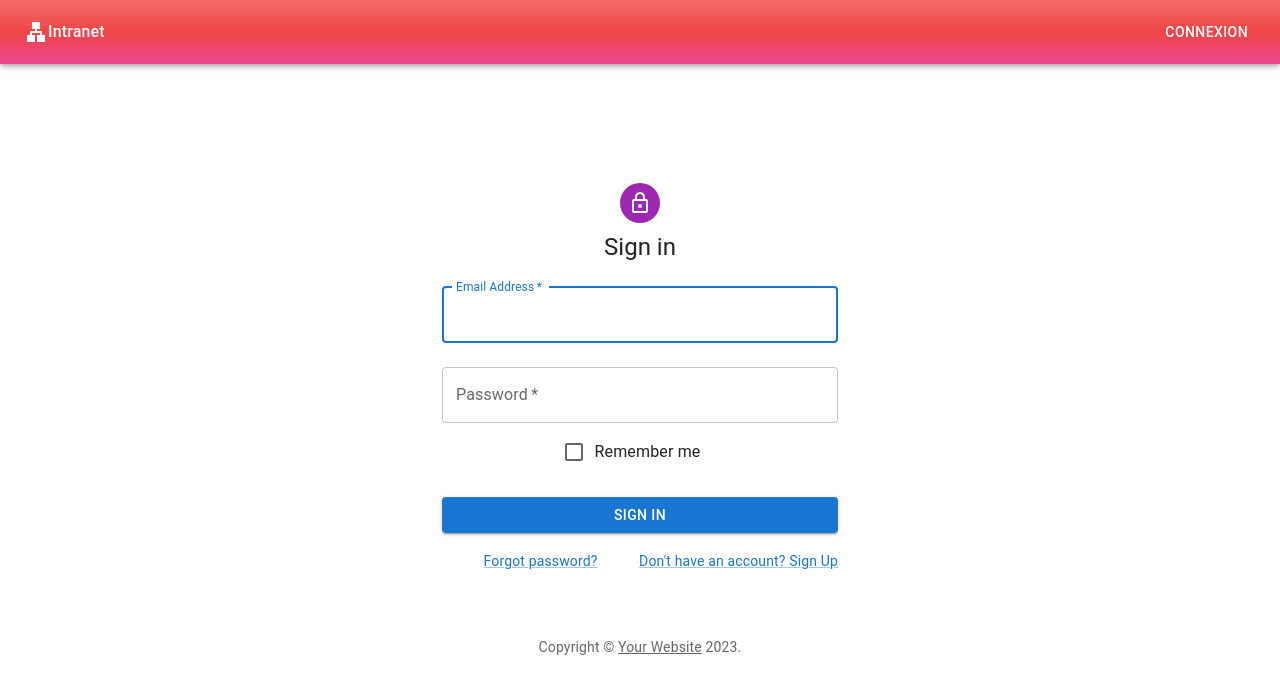
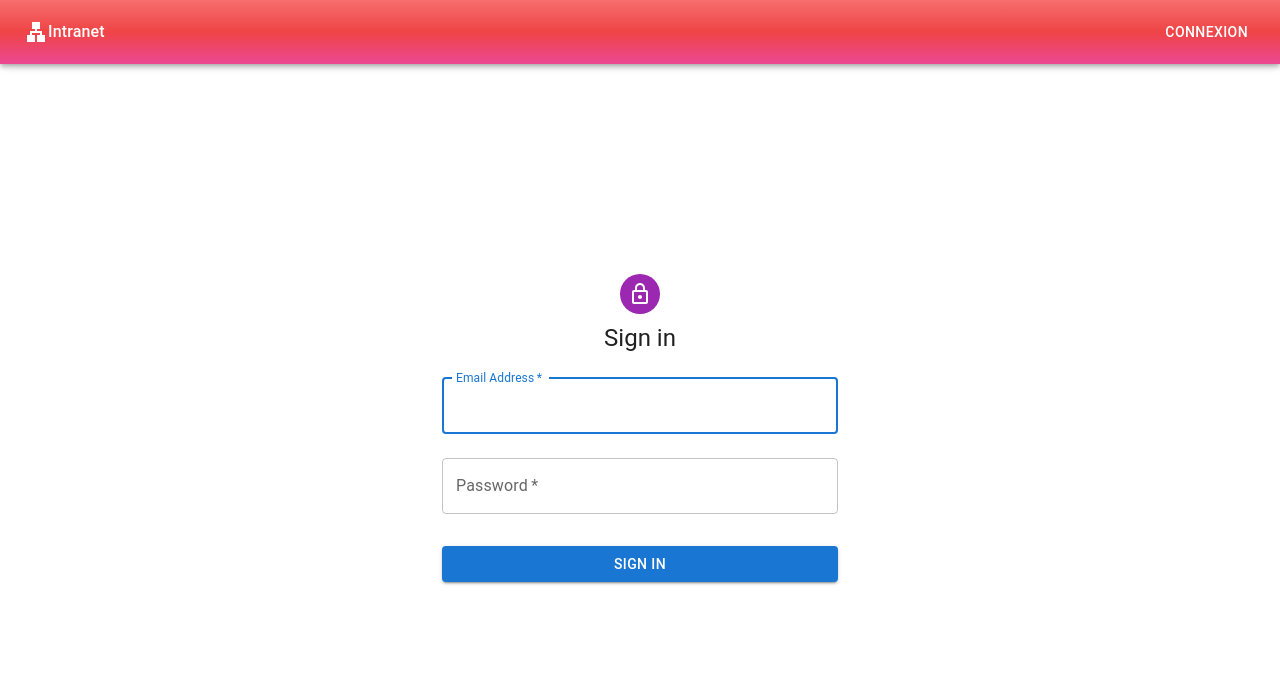
Before and after one commit to Nycolas-Dev/Project-intranet, a React (Vite) app in the folder client/intranet-project/: page /login in a window 1280 px wide. Shown: the top 694 px of the page. Built offline with nearby package versions, Linux system fonts and the light colour scheme.

Commit message:
Supression élément superflu

```diff
--- a/client/intranet-project/src/views/login/Login.jsx
+++ b/client/intranet-project/src/views/login/Login.jsx
@@ -105,10 +105,6 @@
               id="password"
               autoComplete="current-password"
             />
-            <FormControlLabel
-              control={<Checkbox value="remember" color="primary" />}
-              label="Remember me"
-            />
             {error && <span style={{ color: "red" }}>{error.message}</span>}
             <Button
               type="submit"
@@ -119,21 +115,8 @@
             >
               Sign In
             </Button>
-            <Grid container>
-              <Grid item xs>
-                <Link href="#" variant="body2">
-                  Forgot password?
-                </Link>
-              </Grid>
-              <Grid item>
-                <Link href="/register" variant="body2">
-                  {"Don't have an account? Sign Up"}
-                </Link>
-              </Grid>
-            </Grid>
           </Box>
         </Box>
-        <Copyright sx={{ mt: 8, mb: 4 }} />
       </Container>
     </ThemeProvider>
   );
```
Also changed, not shown: 2 other files (tests, documents, lock files or other folders).
